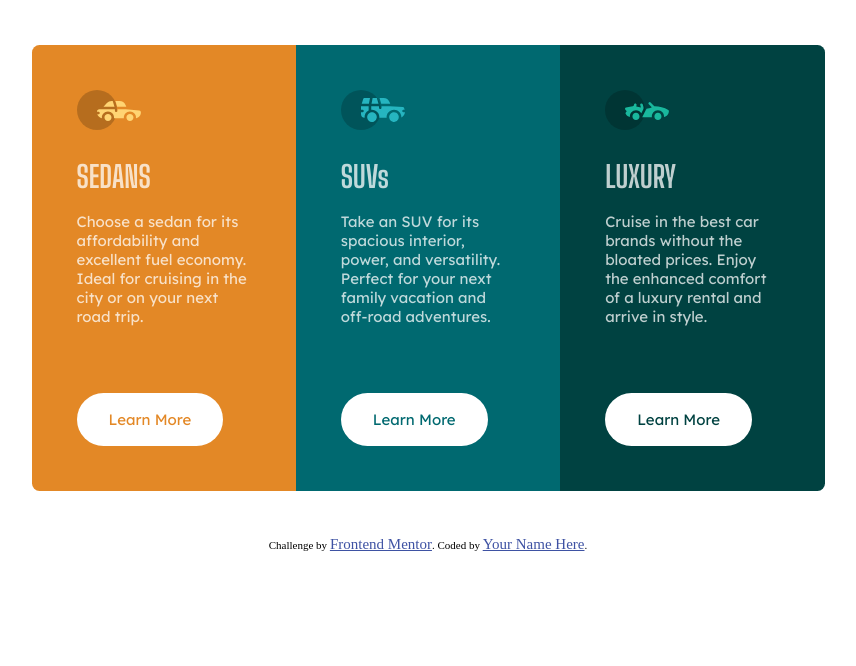
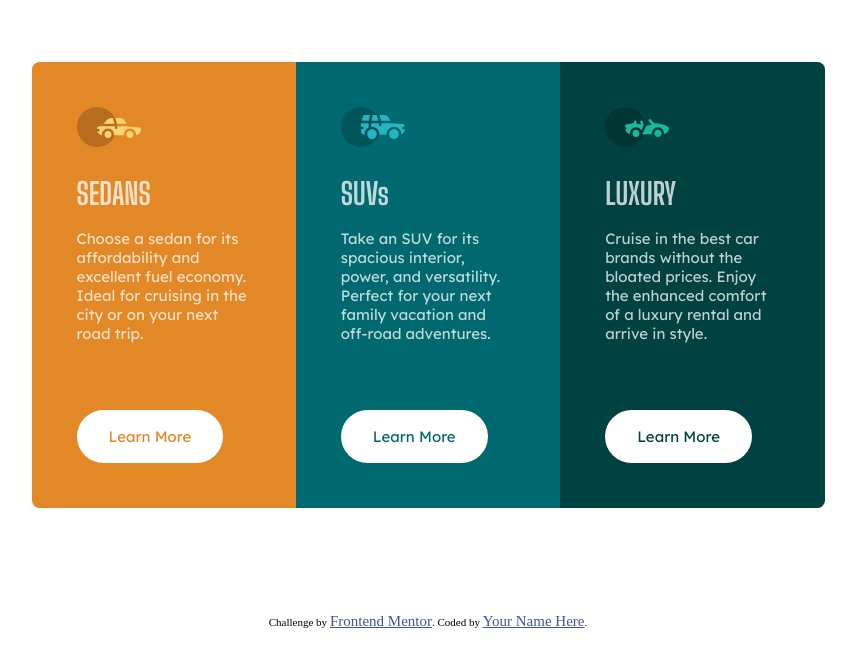
Before and after one commit to TomBirbeck/frontend-mentor-column-preview-challenge, a plain HTML site: page index.html in a window 1280 px wide. Shown: the whole page, without its empty margins (212-1068 px from the left). Drawn offline with Linux system fonts and the light colour scheme.

Commit message:
updated readme

```diff
--- a/index.html
+++ b/index.html
@@ -11,6 +11,7 @@
 <body>
 
   <main>
+    <h1 class="visually-hidden">Car Types card</h1>
     <div class="display-card">
       <div class="sedans-section sections">
         <h2 class="sedans-header headers">
--- a/styles.css
+++ b/styles.css
@@ -124,12 +124,18 @@ main {
 }
 
 .attribution {
+    margin-top: 4rem;
     font-size: 11px;
     text-align: center;
 }
 
 .attribution a {
     color: hsl(228, 45%, 44%);
+}
+
+.visually-hidden {
+    color: transparent;
+    font-size: 1rem;
 }
 
 @media screen and (min-width: 800px) {
```
Also changed, not shown: images/screenshot.PNG (added), 2 other files.
